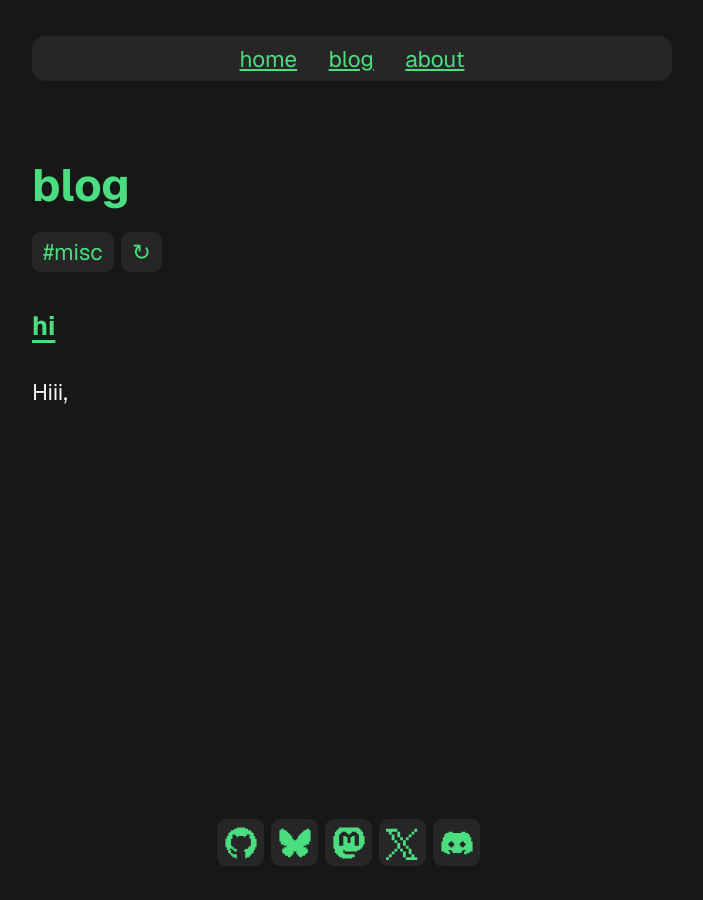
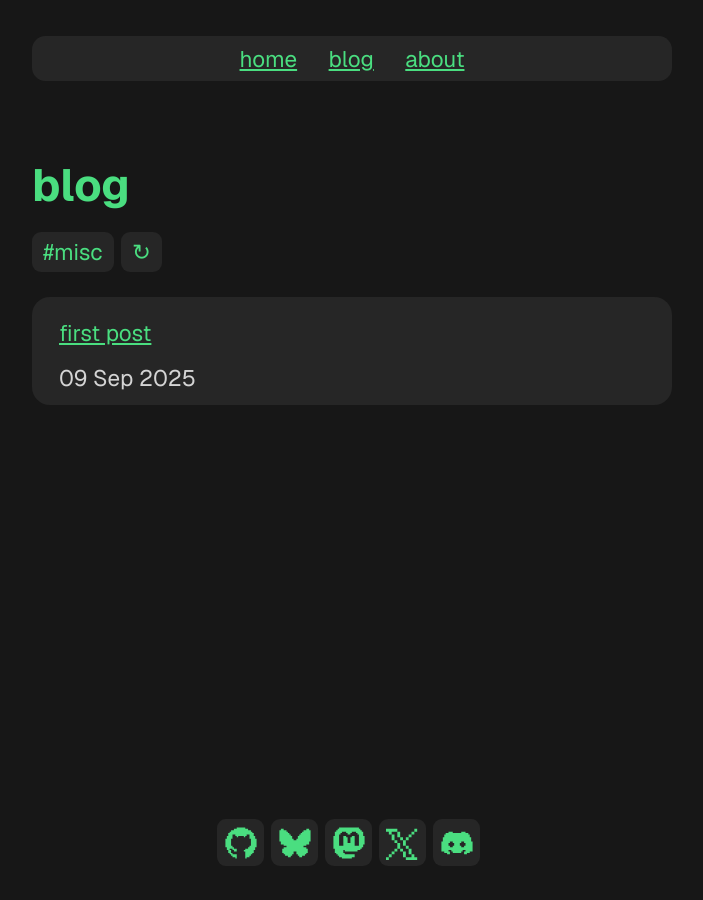
Before and after one commit to libremelon/libremelon.github.io, a Jekyll site: the page built from blog.html, in a window 1280 px wide. Shown: the whole page, without its empty margins (288-991 px from the left). Built offline with Jekyll 4.4.1, drawn with Linux system fonts in a browser that asks for light colours.

Commit message:
feat(blog): change li styling on index

```diff
--- a/_posts/2025-09-09-hi.md
+++ b/_posts/2025-09-09-hi.md
@@ -1,7 +1,8 @@
 ---
 layout: post
 tags: misc
-title: hi
+title: first post
+description: first post
 ---
 
 Hiii,
--- a/_sass/blog.scss
+++ b/_sass/blog.scss
@@ -14,3 +14,18 @@
   display: flex;
   flex-direction: row;
 }
+
+#post-li {
+  background-color: #262626;
+  border-radius: 2vh;
+  padding: 1vh 3vh;
+  margin-top: 2vh;
+}
+
+li#post-li > p {
+  margin: 1vh 0vh;
+}
+
+li#post-li > #date {
+  color: #d4d4d4;
+}
--- a/blog.html
+++ b/blog.html
@@ -20,51 +20,58 @@
 </script>
 <h1 id="strong" class="title">{{ page.title }}</h1>
 
-{% comment %} list of all the tags across posts/pages {% endcomment %} {%-
-capture site_tags -%} {%- for tag in site.tags -%} {{ tag | first }} {%- unless
-forloop.last -%},{%- endunless -%} {%- endfor -%} {%- endcapture -%} {% comment
-%} ^ store tags in site_tags var separated by commas, then split them at commas
-to make a list {% endcomment %} {%- assign tags_list = site_tags | split: ',' |
-sort: natural -%} {% comment %} create tag name labelled buttons {% endcomment
-%}
+{% comment %} list of all the tags across posts/pages {% endcomment %}
+{%- capture site_tags -%}
+  {%- for tag in site.tags -%} {{ tag | first }}
+    {%- unless forloop.last -%},{%- endunless -%}
+    {%- endfor -%}
+  {%- endcapture -%}
+{% comment %} ^ store tags in site_tags var separated by commas,
+                     then split them at commas to make a list
+   {% endcomment %}
+{%- assign tags_list = site_tags | split: ',' | sort: natural -%}
+
+{% comment %} create tag name labelled buttons {% endcomment %}
 <div id="tag-btns">
   {%- for tag in tags_list -%}
     <span
       style="display: inline-block"
       id="btn"
-    onclick="unhidePosts(`{{ tag }}`)"
-    >#{{ tag }}</span
-  >
+      onclick="unhidePosts(`{{ tag }}`)">#{{ tag }}</span>
   {%- endfor -%}
   <span
     id="btn"
     style="display: inline-block"
     style="font-weight: bold"
-    onclick="unhidePosts(`reset`)"
-    >↻</span
-  >
+    onclick="unhidePosts(`reset`)">↻</span>
 </div>
 
-{% comment %} hidden blogs under a tag {% endcomment %} {%- for tag in tags_list
+{% comment %} hidden blogs under a tag {% endcomment %}
+{%- for tag in tags_list
 -%}
-<ul id="{{ tag }}" class="posts" style="display: none">
+  <ul
+    id="{{ tag }}"
+    class="posts"
+    style="display: none">
     {%- for post in site.tags[tag] -%}
-  <li>
+      <li id="post-li">
         <h3>
           <a class="lonk" href="{{ post.url }}">{{ post.title }}</a>
         </h3>
-    {{ post.excerpt }}
+        <span id="date">{{ post.date | date_to_string }}</span>
       </li>
     {%- endfor -%}
   </ul>
-{%- endfor -%} {% comment %} display all blogs initially {% endcomment %}
+{%- endfor -%}
+{% comment %} display all blogs initially {% endcomment %}
 <ul id="reset" class="posts">
   {%- for post in site.posts -%}
-  <li>
-    <h3>
-      <a class="lonk" href="{{ post.url }}"> {{ post.title }}</a>
-    </h3>
-    {{ post.excerpt }}
+    <li id="post-li">
+      <p>
+        <a href="{{ post.url }}">
+          {{ post.title }}</a>
+      </p>
+      <span id="date">{{ post.date | date_to_string }}</span>
     </li>
   {%- endfor -%}
 </ul>
```
Lines whose indentation alone changed are shown as unchanged.
